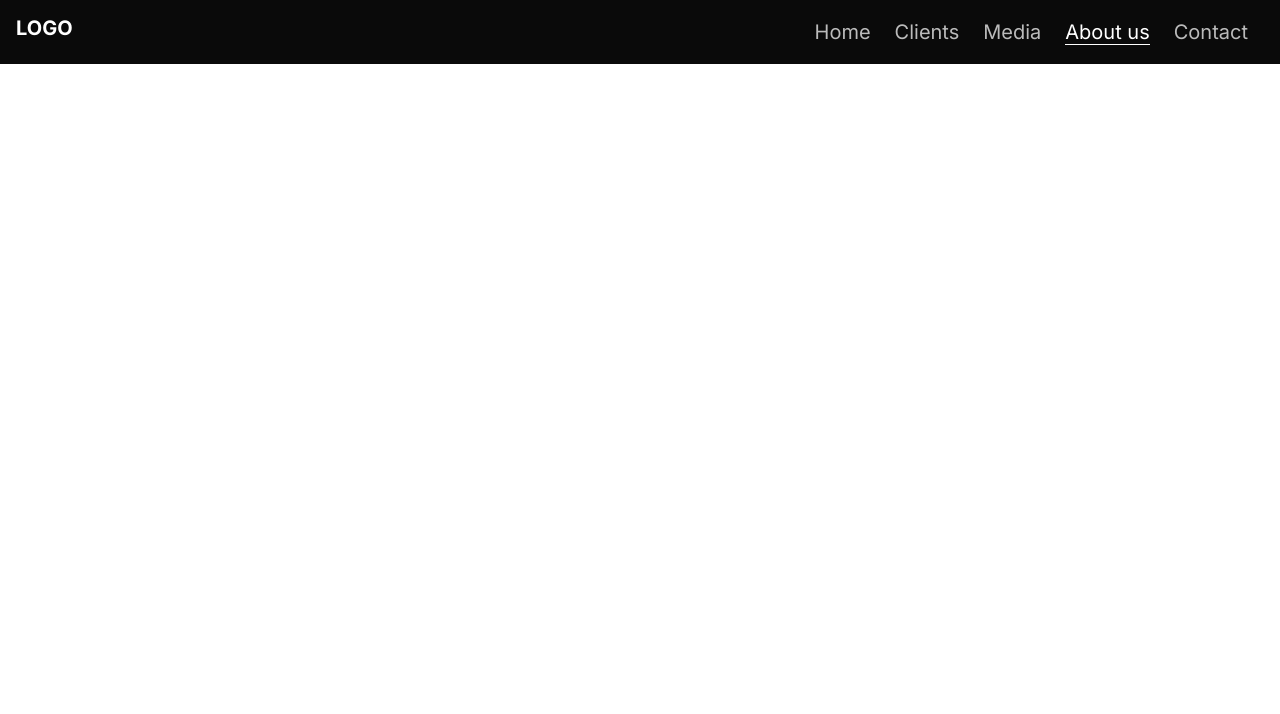
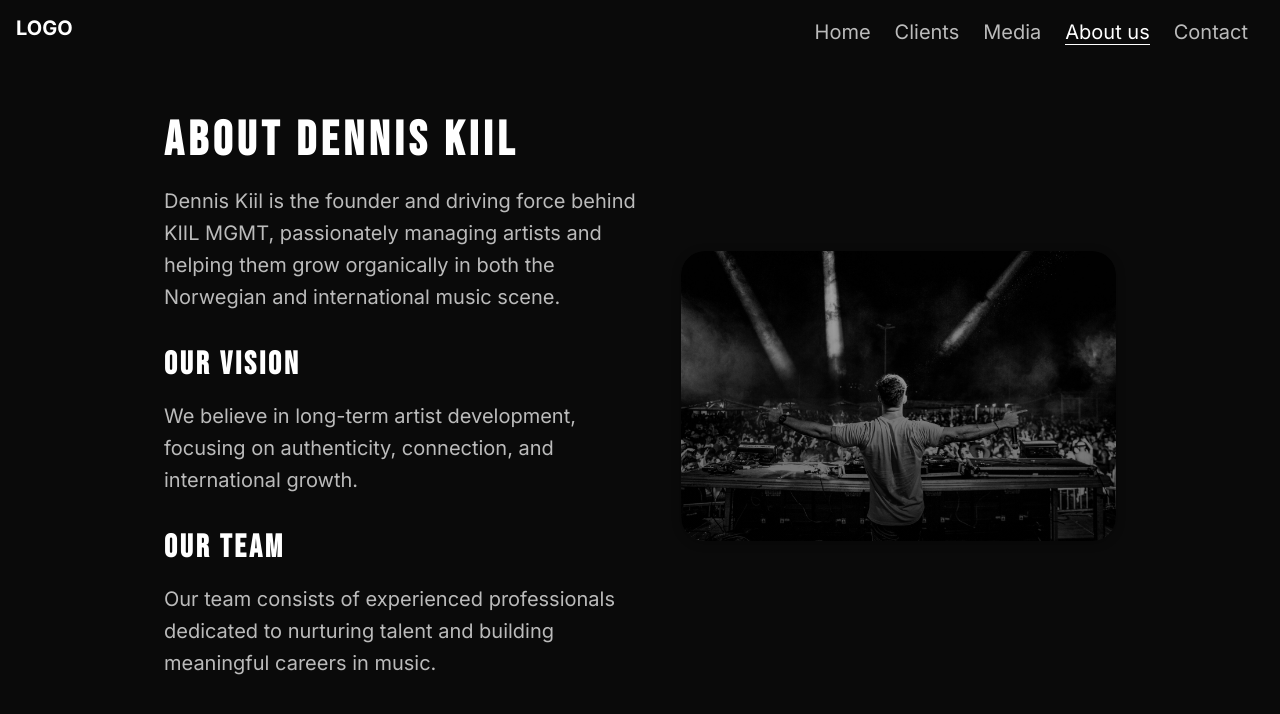
Before and after one commit to bennicodes/kristoffersen-managment, a React (Vite) app: page /about in a window 1280 px wide. Shown: the top 714 px of the page. Built offline with nearby package versions, Linux system fonts and the light colour scheme.

Commit message:
finished about us and contact

```diff
--- a/package.json
+++ b/package.json
@@ -15,6 +15,7 @@
     "@fortawesome/react-fontawesome": "^0.2.3",
     "react": "^19.1.0",
     "react-dom": "^19.1.0",
+    "react-icons": "^5.5.0",
     "react-router-dom": "^7.7.1"
   },
   "devDependencies": {
--- /dev/null
+++ b/src/components/AboutIntro/AboutIntro.jsx
@@ -0,0 +1,41 @@
+import React from "react";
+import styles from "./AboutIntro.module.css";
+
+const AboutIntro = () => {
+  return (
+    <section className={styles.container}>
+      <div className={styles.content}>
+        <div className={styles.text}>
+          <h1>About Dennis Kiil</h1>
+          <p>
+            Dennis Kiil is the founder and driving force behind KIIL MGMT,
+            passionately managing artists and helping them grow organically in
+            both the Norwegian and international music scene.
+          </p>
+
+          <h2>Our Vision</h2>
+          <p>
+            We believe in long-term artist development, focusing on
+            authenticity, connection, and international growth.
+          </p>
+
+          <h2>Our Team</h2>
+          <p>
+            Our team consists of experienced professionals dedicated to
+            nurturing talent and building meaningful careers in music.
+          </p>
+        </div>
+
+        <div className={styles.imageContainer}>
+          <img
+            src="/assets/images/DJ-black-white.jpeg"
+            alt="Dennis Kiil"
+            className={styles.image}
+          />
+        </div>
+      </div>
+    </section>
+  );
+};
+
+export default AboutIntro;
--- /dev/null
+++ b/src/components/AboutIntro/AboutIntro.module.css
@@ -0,0 +1,141 @@
+.container {
+  background-color: var(--background-main);
+  color: var(--text-main);
+  max-width: 1000px;
+  margin: 0 auto;
+  padding: var(--spacing-extra-large) var(--spacing-medium);
+  font-family: var(--font-body);
+  animation: fadeSlideIn 0.8s ease forwards;
+}
+
+@keyframes fadeSlideIn {
+  from {
+    opacity: 0;
+    transform: translateY(20px);
+  }
+  to {
+    opacity: 1;
+    transform: translateY(0);
+  }
+}
+
+.content {
+  display: flex;
+  gap: var(--spacing-large);
+  align-items: center;
+  flex-wrap: wrap;
+}
+
+.text {
+  flex: 1 1 450px;
+}
+
+.text h1 {
+  font-family: var(--font-heading);
+  font-size: var(--text-3x-large);
+  margin-bottom: var(--spacing-small);
+  letter-spacing: 5px;
+
+  overflow: hidden;
+  white-space: nowrap;
+  width: fit-content;
+  animation: typing 2s steps(30, end) forwards, blinkCaret 0.75s step-end 3;
+}
+
+/* Caret animation */
+@keyframes typing {
+  from {
+    width: 0;
+    border-right: 3px solid var(--text-main);
+  }
+  to {
+    width: 100%;
+    border-right: none;
+  }
+}
+
+@keyframes blinkCaret {
+  50% {
+    border-color: transparent;
+  }
+  100% {
+    border-color: var(--text-main);
+  }
+}
+
+.text h2 {
+  font-family: var(--font-heading);
+  font-size: var(--text-2x-large);
+  margin-top: var(--spacing-large);
+  margin-bottom: var(--spacing-small);
+  letter-spacing: 3px;
+}
+
+.text p {
+  font-size: var(--text-large);
+  line-height: 1.6;
+  color: var(--text-secondary);
+}
+
+.imageContainer {
+  flex: 1 1 400px;
+  position: relative;
+  display: flex;
+  justify-content: center;
+  overflow: hidden;
+  border-radius: var(--border-radius-xl);
+  box-shadow: var(--shadow-default);
+  cursor: pointer;
+  transition: transform var(--transition-slow);
+}
+
+.imageContainer::after {
+  content: "";
+  position: absolute;
+  inset: 0;
+  background: linear-gradient(
+    180deg,
+    rgba(0, 0, 0, 0.3) 0%,
+    rgba(0, 0, 0, 0.6) 100%
+  );
+  pointer-events: none;
+  transition: background var(--transition-slow);
+  border-radius: var(--border-radius-xl);
+}
+
+.image {
+  max-width: 100%;
+  max-height: 550px;
+  border-radius: var(--border-radius-xl);
+  object-fit: cover;
+  transition: transform var(--transition-slow);
+}
+
+.imageContainer:hover {
+  transform: scale(1.05);
+  box-shadow: var(--shadow-hover);
+}
+
+.imageContainer:hover::after {
+  background: linear-gradient(
+    180deg,
+    rgba(0, 0, 0, 0.15) 0%,
+    rgba(0, 0, 0, 0.35) 100%
+  );
+}
+
+.imageContainer:hover .image {
+  transform: scale(1.1);
+}
+
+@media (max-width: 700px) {
+  .content {
+    flex-direction: column;
+    text-align: center;
+  }
+
+  .imageContainer {
+    max-height: 350px;
+    margin-top: var(--spacing-large);
+  }
+}
--- /dev/null
+++ b/src/components/ContactSection/ContactSection.jsx
@@ -0,0 +1,54 @@
+import React from "react";
+import styles from "./ContactSection.module.css";
+
+const ContactSection = () => {
+  return (
+    <section id="contact" className={styles.contactSection}>
+      <div className={styles.contactWrapper}>
+        <div className={styles.infoSection}>
+          <h2 className={styles.contactTitle}>Kontakt Oss</h2>
+          <p className={styles.bio}>
+            Kiil Management drives av Dennis Kiil – en dedikert musikkentusiast
+            med lang fartstid i bransjen. Vi samarbeider med artister, klubber
+            og eventbyråer for å skape unike opplevelser og sterke relasjoner.
+          </p>
+
+          <ul className={styles.services}>
+            <li>🎵 Booking og artist management</li>
+            <li>📍 Lokasjon- og eventplanlegging</li>
+            <li>🎤 DJ-sett og live-opptredener</li>
+            <li>🤝 Samarbeid og partnerskap</li>
+          </ul>
+
+          <div className={styles.availability}>
+            <h4>Tilgjengelighet</h4>
+            <p>Mandag – Fredag: 10:00 – 18:00</p>
+            <p>Helg: Etter avtale</p>
+          </div>
+
+          <div className={styles.contactDetails}>
+            <p>
+              Email:{" "}
+              <a href="mailto:booking@kiilmgmt.com">booking@kiilmgmt.com</a>
+            </p>
+            <p>Telefon: +47 999 99 999</p>
+            <p>Lokasjon: Oslo, Norway</p>
+          </div>
+        </div>
+
+        <div className={styles.mapContainer}>
+          <iframe
+            title="Google Maps - Oslo"
+            className={styles.map}
+            src="https://www.google.com/maps/embed?pb=!1m18!1m12!1m3!1d81944.42248702096!2d10.67983095!3d59.9114914!2m3!1f0!2f0!3f0!3m2!1i1024!2i768!4f13.1!3m3!1m2!1s0x46416e62dfb76c33%3A0x9c0e3461fd2f7d65!2sOslo!5e0!3m2!1sen!2sno!4v1691075400000!5m2!1sen!2sno"
+            allowFullScreen=""
+            loading="lazy"
+            referrerPolicy="no-referrer-when-downgrade"
+          ></iframe>
+        </div>
+      </div>
+    </section>
+  );
+};
+
+export default ContactSection;
--- /dev/null
+++ b/src/components/ContactSection/ContactSection.module.css
@@ -0,0 +1,132 @@
+@keyframes fadeIn {
+  from {
+    opacity: 0;
+    transform: translateY(20px);
+  }
+  to {
+    opacity: 1;
+    transform: translateY(0);
+  }
+}
+
+.contactSection {
+  width: 100%;
+  min-height: 100vh;
+  background-color: var(--background-main);
+  color: var(--text-main);
+  padding: var(--spacing-extra-large) var(--spacing-medium);
+  font-family: var(--font-body);
+  display: flex;
+  justify-content: center;
+  align-items: center;
+  animation: fadeIn var(--transition-slow);
+}
+
+.contactWrapper {
+  display: flex;
+  flex-direction: row;
+  gap: var(--spacing-large);
+  max-width: 1200px;
+  width: 100%;
+  flex-wrap: wrap;
+}
+
+.infoSection {
+  flex: 1;
+  display: flex;
+  flex-direction: column;
+  gap: var(--spacing-small);
+  padding-right: var(--spacing-medium);
+  animation: fadeIn 0.6s ease-in-out;
+}
+
+.contactTitle {
+  font-family: var(--font-heading);
+  font-size: var(--text-3x-large);
+  letter-spacing: 2px;
+  margin-bottom: var(--spacing-small);
+}
+
+.bio {
+  font-size: var(--text-base);
+  color: var(--text-secondary);
+  line-height: 1.7;
+}
+
+.services {
+  margin-top: var(--spacing-small);
+  color: var(--text-main);
+  padding-left: var(--spacing-small);
+}
+
+.services li {
+  margin-bottom: var(--spacing-extra-small);
+}
+
+.availability {
+  margin-top: var(--spacing-medium);
+  font-size: var(--text-small);
+  color: var(--text-secondary);
+}
+
+.contactDetails {
+  margin-top: var(--spacing-small);
+  font-size: var(--text-base);
+}
+
+.contactDetails a {
+  color: var(--text-main);
+  text-decoration: underline;
+  transition: color var(--transition-fast);
+}
+
+.contactDetails a:hover {
+  color: var(--color-accent);
+}
+
+.socials {
+  margin-top: var(--spacing-small);
+  display: flex;
+  gap: var(--spacing-small);
+}
+
+.socials a {
+  color: var(--text-main);
+  text-decoration: none;
+  transition: var(--transition-fast);
+}
+
+.socials a:hover {
+  color: var(--color-accent);
+}
+
+.mapContainer {
+  flex: 1;
+  min-height: 400px;
+  border-radius: var(--border-radius-medium);
+  overflow: hidden;
+  box-shadow: var(--shadow-default);
+  animation: fadeIn 0.8s ease-in-out;
+}
+
+.map {
+  width: 100%;
+  height: 100%;
+  border: none;
+  display: block;
+}
+
+/* Responsive Layout */
+@media screen and (max-width: 768px) {
+  .contactWrapper {
+    flex-direction: column;
+  }
+
+  .infoSection {
+    padding-right: 0;
+  }
+
+  .mapContainer {
+    min-height: 300px;
+  }
+}
--- a/src/pages/About/About.jsx
+++ b/src/pages/About/About.jsx
@@ -1,12 +1,17 @@
 import React from "react";
 import Navbar from "../../components/navbar/Navbar";
+import AboutIntro from "../../components/AboutIntro/AboutIntro";
+import styles from "./About.module.css";
 
 const About = () => {
   return (
-    <div>
-      <header>
+    <div className={styles.rootContainer}>
+      <header className={styles.header}>
         <Navbar />
       </header>
+      <main>
+        <AboutIntro />
+      </main>
     </div>
   );
 };
--- a/src/pages/About/About.module.css
+++ b/src/pages/About/About.module.css
@@ -0,0 +1,23 @@
+.rootContainer {
+  background-color: var(--background-main);
+  color: var(--text-main);
+  min-height: 100vh;
+}
+
+.visionSection,
+.teamSection {
+  max-width: 800px;
+  margin: 3rem auto;
+  padding: 0 1rem;
+  text-align: center;
+  font-size: var(--text-large);
+  line-height: 1.6;
+}
+
+.visionSection h2,
+.teamSection h2 {
+  font-family: var(--font-heading);
+  font-size: var(--text-2x-large);
+  margin-bottom: 1rem;
+  letter-spacing: 2px;
+}
--- a/src/pages/Contact/Contact.jsx
+++ b/src/pages/Contact/Contact.jsx
@@ -1,5 +1,6 @@
 import React from "react";
 import Navbar from "../../components/navbar/Navbar";
+import ContactSection from "../../components/ContactSection/ContactSection";
 
 const Contact = () => {
   return (
@@ -7,6 +8,9 @@ const Contact = () => {
       <header>
         <Navbar />
       </header>
+      <main>
+        <ContactSection />
+      </main>
     </div>
   );
 };
```
Also changed, not shown: 1 other file (tests, documents, lock files or other folders).
